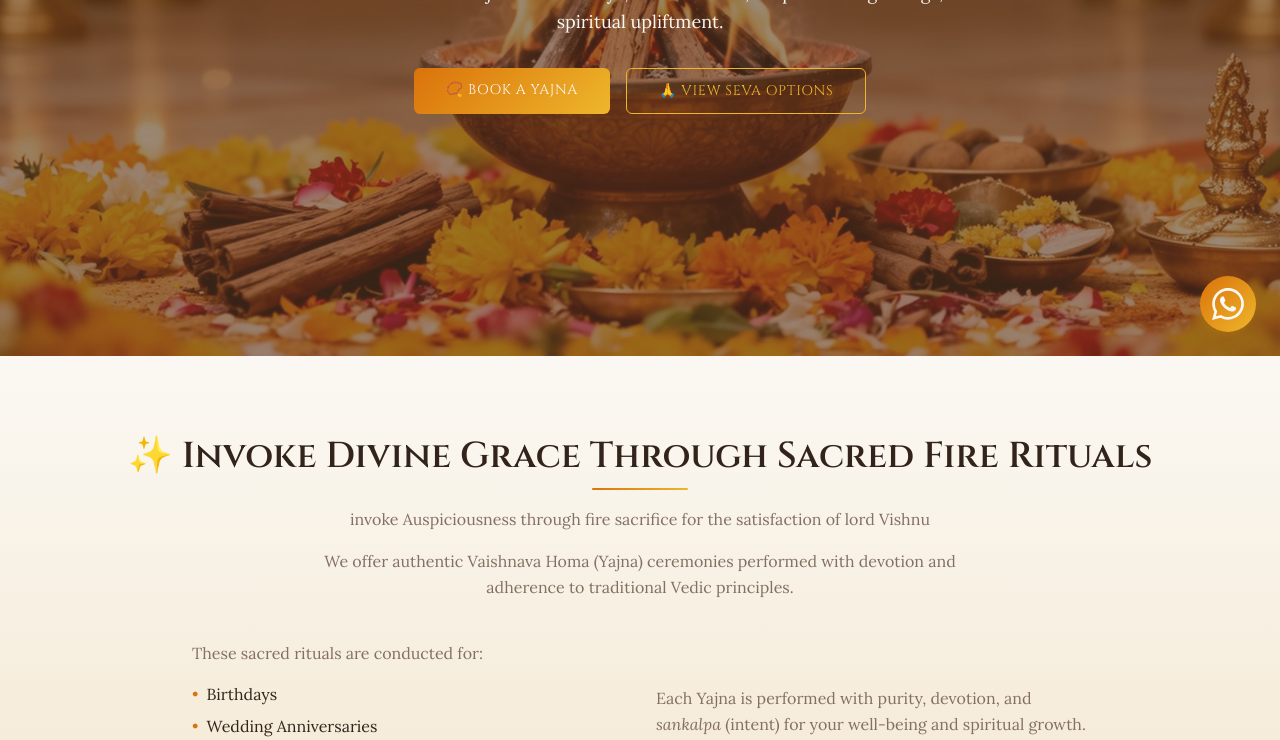
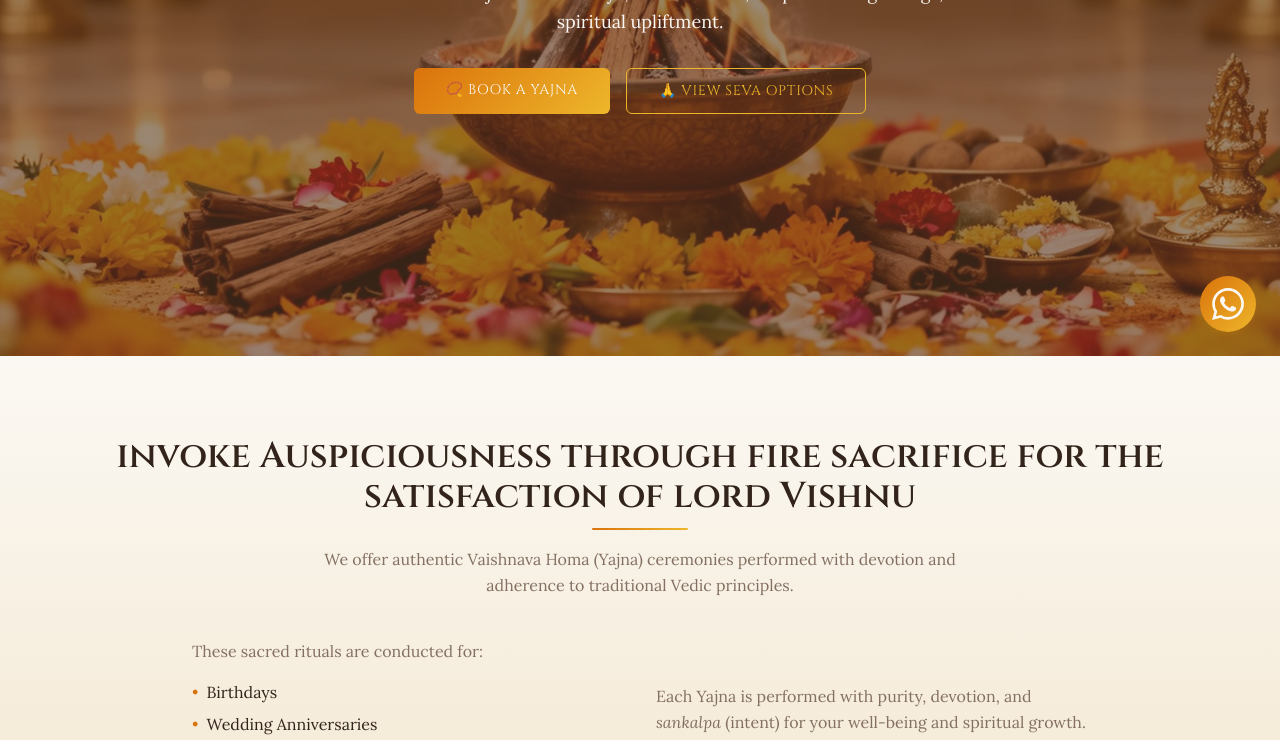
Before and after one commit to vladimir007usa/yajna-xx, a React (Vite) app: page / in a window 1280 px wide. Shown: the part 444-1184 px from the top of the page. Built offline with nearby package versions, Linux system fonts and the light colour scheme; the HTML template or start-up script is replaced by a standard one.

Commit message:
Replace heading title as requested

```diff
--- a/src/pages/Index.tsx
+++ b/src/pages/Index.tsx
@@ -63,17 +63,8 @@ const Index = () => {
       <section className="py-20 gradient-warm">
         <div className="container mx-auto px-4">
           <SectionHeading
-            title="✨ Invoke Divine Grace Through Sacred Fire Rituals"
-            subtitle={
-              <>
-                <p className="mb-4">
-                  invoke Auspiciousness through fire sacrifice for the satisfaction of lord Vishnu
-                </p>
-                <p>
-                  We offer authentic Vaishnava Homa (Yajna) ceremonies performed with devotion and adherence to traditional Vedic principles.
-                </p>
-              </>
-            }
+            title="invoke Auspiciousness through fire sacrifice for the satisfaction of lord Vishnu"
+            subtitle="We offer authentic Vaishnava Homa (Yajna) ceremonies performed with devotion and adherence to traditional Vedic principles."
           />
           <div className="grid grid-cols-1 md:grid-cols-2 gap-8 max-w-4xl mx-auto">
             <div>
```
